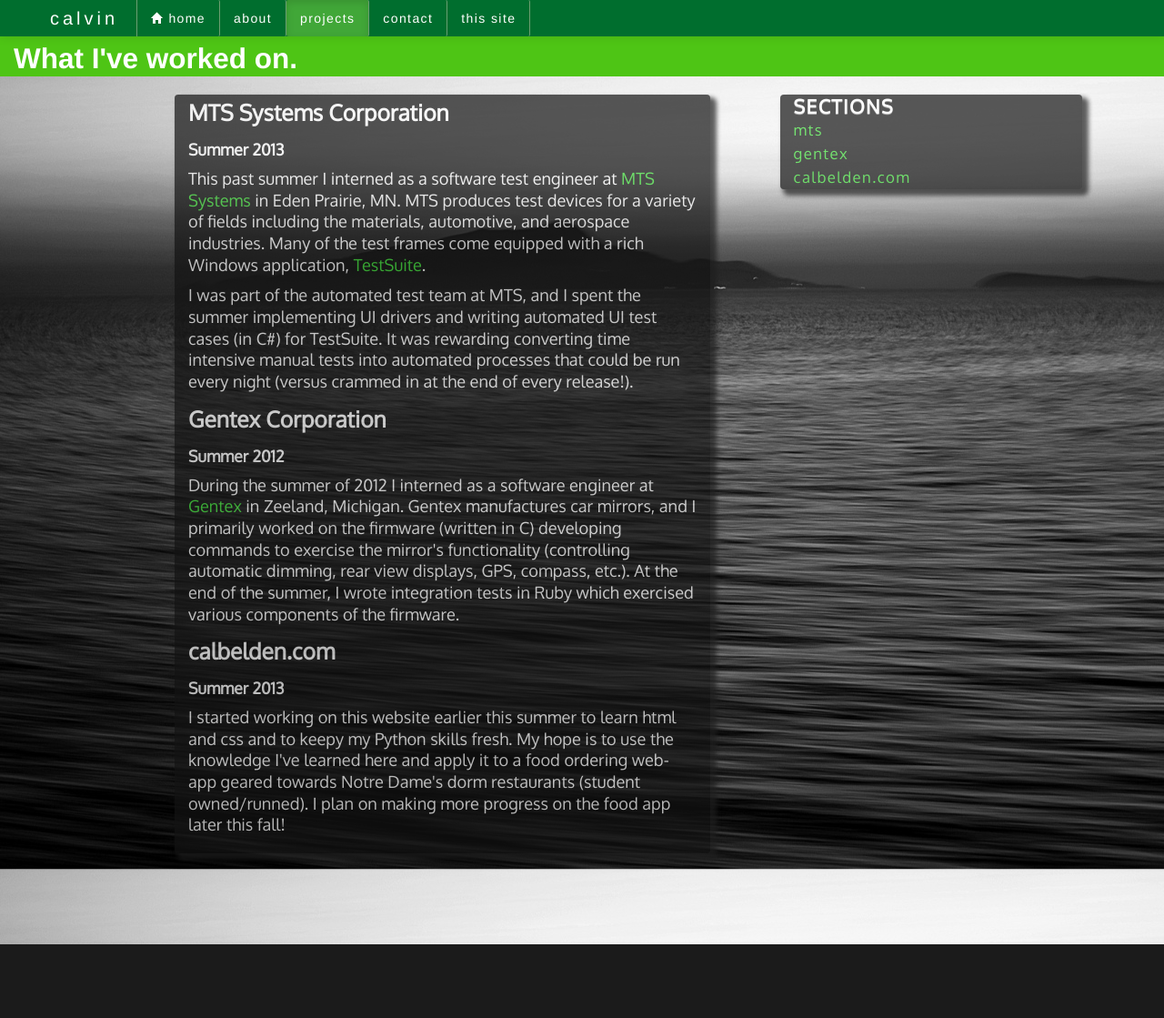
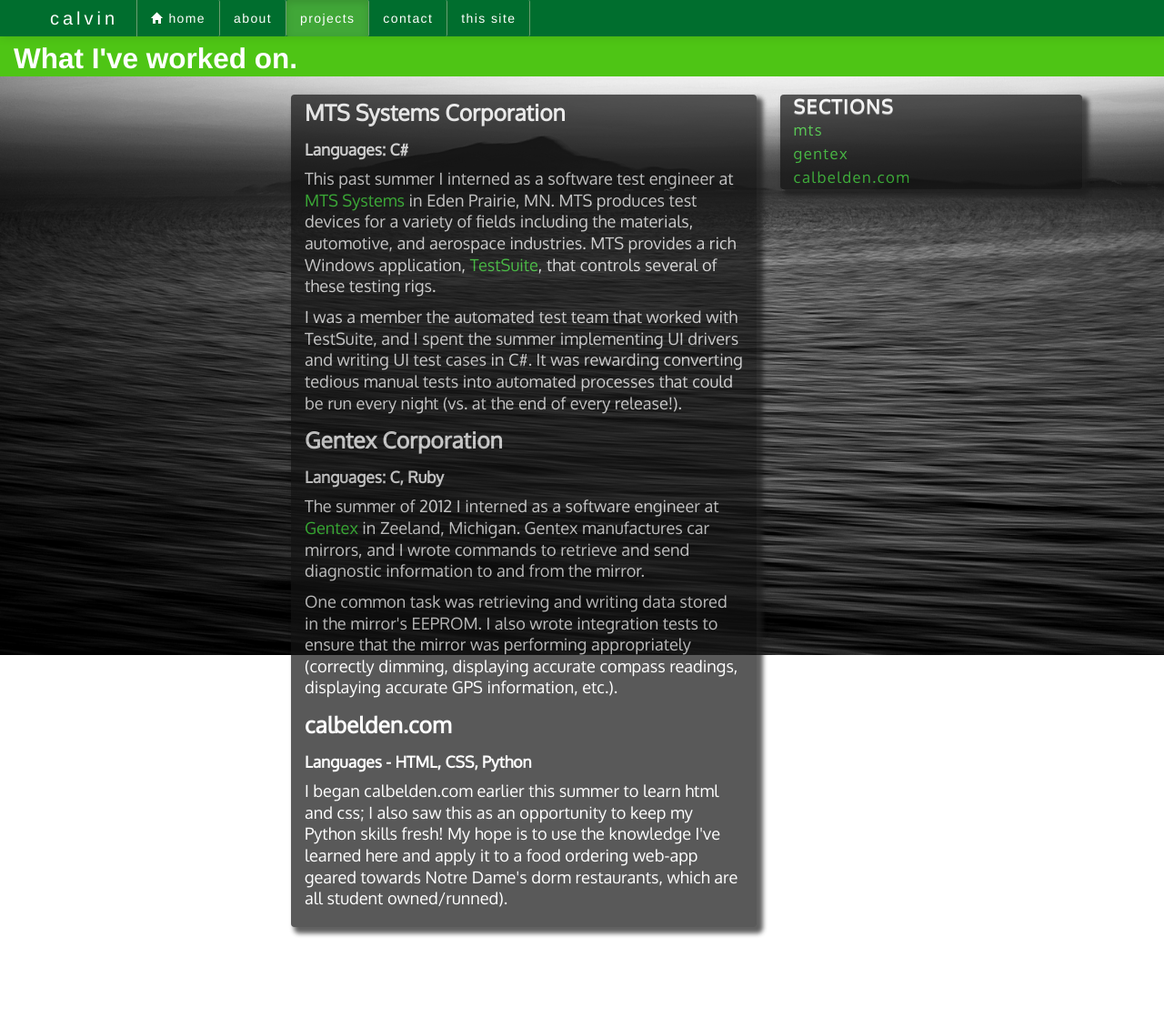
Before and after one commit to cbelden/MySite, a Flask app: page /projects in a window 1280 px wide. Shown: the whole page at 91% size. Before the commit the page ends 1038 px from the top, so only its background shows below. Run offline with Flask 2, Linux system fonts and the light colour scheme; some libraries are stand-ins or nearby versions.

Commit message:
finally added contact form (but have not supported it yet). tweakted ui. made background image stretch to screen: still having image height issues if viewport gets too skinny

```diff
--- a/mysite/static/custom/custom.css
+++ b/mysite/static/custom/custom.css
@@ -53,9 +53,23 @@
 body {
     padding-top: 30px;
     color: white;
-    background-image: url("italy.jpeg");
-    background-position: 40% 40%;
-    background-attachment: fixed;
+}
+
+
+/* Fix for fixed size background image. Code from this stackoverflow thread:
+ * http://stackoverflow.com/questions/1150163/stretch-and-scale-a-css-image-in-the-background-with-css-only
+ */
+.background-image {
+    height: 100%;
+    width: 100%;
+    position: fixed;
+    left: 0;
+    top: 0;
+    z-index: -1;
+}
+
+.stretch {
+  min-height: 100%;
 }
 
 /* Styling for primary page title */
@@ -68,9 +82,9 @@
     color: white;
 }
 
-/**/
+/* Main gutter on left side of the page */
 .gutter {
-  width: 15%;
+  width: 25%;
   float: left;
   height: 1px;
 }
@@ -78,7 +92,7 @@
 /* Box that contains main page content */
 .main-container {
     /* positioning */
-    width: 46%;
+    width: 40%;
     float: left;
     margin-bottom: 100px;
 
@@ -119,23 +133,6 @@
     text-shadow: none;
 }
 
-img {
-    border-radius:0.5em;
-    box-shadow: 0px 0px 0.5em #000000;
-    max-width: 100%;
-}
-
-.photo-container {
-   width : 90%;
-   float: left;
-}
-
-.photo-gutter {
-  width: 5%;
-  float: left;
-  height: 1px;
-}
-
 p {
     font-size: 130%;
     line-height: 1.3em;
@@ -158,3 +155,16 @@
 a {
     color: rgb(65, 221, 59);
 }
+
+form {
+  margin-left: 4%;
+}
+
+#message {
+  height: 10em;
+}
+
+#submit {
+  display: block;
+  color: rgb(31, 25, 25);
+}
--- a/mysite/templates/about.html
+++ b/mysite/templates/about.html
@@ -17,6 +17,7 @@
     <p>
         I am a senior Electrical Engineering student at the University of Notre Dame, though much of my free time has been dedicated to Computer Science.  If you'd like, you can take a look at my resume <a href="{{url_for('static', filename='resume/resume.pdf')}}">here</a> or head to the <a href="/projects">projects</a> page to look at my technical experience!
     </p>
+
     <h3>Recreation</h3>
     <p>
         When I'm not working, studying, reading, or tinkering, you can find me on the golf course shanking
--- a/mysite/templates/about_site.html
+++ b/mysite/templates/about_site.html
@@ -15,10 +15,10 @@
 {% block content %}
     <h3>The Tools</h3>
     <p>
-        This site was built using the Python web framework, <a href="http://flask.pocoo.org" target="_blank">Flask</a>.  Flask is a lightweight framework built to get web apps up and running quickly.
+        This site was built using <a href="http://flask.pocoo.org" target="_blank">Flask</a>.  Flask is a lightweight framework built to get Python web apps up and running quickly.
     </p>
     <p>
-        All of the pages on this site are rendered using <a href="http://jinja.pocoo.org/docs/" target="_blank">Jinja2</a> templates and the <a href="http://twitter.github.io/bootstrap/" target="_blank">Twitter Boostrap</a> toolkit, which have both been incredibly easy to use!  This site is hosted on <a href="http://heroku.com" target="_blank">Heroku</a> using their free tier (which has been great!).
+        All of the pages on this site are rendered using <a href="http://jinja.pocoo.org/docs/" target="_blank">Jinja2</a> templates and the <a href="http://twitter.github.io/bootstrap/" target="_blank">Twitter Boostrap</a> toolkit, which have both been really easy to use.  This site is hosted on <a href="http://heroku.com" target="_blank">Heroku</a> using their free tier (which has been great!).
     </p>
     <p>
         Stay Tuned: The source for this website will be available soon!
--- a/mysite/templates/base.html
+++ b/mysite/templates/base.html
@@ -36,6 +36,10 @@
     </div><!-- /.navbar-inner -->
   </div><!-- /.navbar -->
 
+  <div class="background-image">
+    <img src="{{url_for('static', filename='custom/italy.jpeg')}}" alt="Background image of an Italian island.">
+  </div>
+
   <!-- TITLE BAR -->
   <div class='title-bar'>
     {% block title %}{% endblock %}
--- a/mysite/templates/work.html
+++ b/mysite/templates/work.html
@@ -2,6 +2,10 @@
 
 {% block pagetitle %}
     Cal Belden - Projects
+{% endblock %}
+
+{% block style %}
+
 {% endblock %}
 
 {% block projects_nav %}
@@ -14,24 +18,27 @@
 
 {% block content %}
     <h3 id="mts" style="padding-top: 40px; margin-top: -40px;">MTS Systems Corporation</h3>
-    <h4>Summer 2013</h4>
+    <h4>Languages: C#</h4>
     <p>
-        This past summer I interned as a software test engineer at <a href="http://www.mts.com/en/index.htm" target="_blank">MTS Systems</a> in Eden Prairie, MN.  MTS produces test devices for a variety of fields including the materials, automotive, and aerospace industries.  Many of the test frames come equipped with a rich Windows application, <a href="http://www.mts.com/testsuite/" target="_blank">TestSuite</a>.
+        This past summer I interned as a software test engineer at <a href="http://www.mts.com/en/index.htm" target="_blank">MTS Systems</a> in Eden Prairie, MN.  MTS produces test devices for a variety of fields including the materials, automotive, and aerospace industries.  MTS provides a rich Windows application, <a href="http://www.mts.com/testsuite/" target="_blank">TestSuite</a>, that controls several of these testing rigs.
     </p>
     <p>
-        I was part of the automated test team at MTS, and I spent the summer implementing UI drivers and writing automated UI test cases (in C#) for TestSuite.  It was rewarding converting time intensive manual tests into automated processes that could be run every night (versus crammed in at the end of every release!).
+        I was a member the automated test team that worked with TestSuite, and I spent the summer implementing UI drivers and writing UI test cases in C#.  It was rewarding converting tedious manual tests into automated processes that could be run every night (vs. at the end of every release!).
     </p>
 
     <h3 id="gentex" style="padding-top: 40px; margin-top: -40px;">Gentex Corporation</h3>
-    <h4>Summer 2012</h4>
+    <h4>Languages: C, Ruby</h4>
     <p>
-        During the summer of 2012 I interned as a software engineer at <a href="http://www.gentex.com/" target="_blank">Gentex</a> in Zeeland, Michigan.  Gentex manufactures car mirrors, and I primarily worked on the firmware (written in C) developing commands to exercise the mirror's functionality (controlling automatic dimming, rear view displays, GPS, compass, etc.).  At the end of the summer, I wrote integration tests in Ruby which exercised various components of the firmware.
+        The summer of 2012 I interned as a software engineer at <a href="http://www.gentex.com/" target="_blank">Gentex</a> in Zeeland, Michigan.  Gentex manufactures car mirrors, and I wrote commands to retrieve and send diagnostic information to and from the mirror.
+    </p>
+    <p>
+        One common task was retrieving and writing data stored in the mirror's EEPROM.  I also wrote integration tests to ensure that the mirror was performing appropriately (correctly dimming, displaying accurate compass readings, displaying accurate GPS information, etc.).
     </p>
 
     <h3 id="this_site" style="padding-top: 40px; margin-top: -40px;">calbelden.com</h3>
-    <h4>Summer 2013</h4>
+    <h4>Languages - HTML, CSS, Python</h4>
     <p>
-        I started working on this website earlier this summer to learn html and css and to keepy my Python skills fresh.  My hope is to use the knowledge I've learned here and apply it to a food ordering web-app geared towards Notre Dame's dorm restaurants (student owned/runned).  I plan on making more progress on the food app later this fall!
+        I began calbelden.com earlier this summer to learn html and css; I also saw this as an opportunity to keep my Python skills fresh!  My hope is to use the knowledge I've learned here and apply it to a food ordering web-app geared towards Notre Dame's dorm restaurants, which are all student owned/runned).
     </p>
 {% endblock %}
 
--- a/mysite/views.py
+++ b/mysite/views.py
@@ -24,6 +24,10 @@
 def about_site():
     return render_template('about_site.html')
 
+@app.route('/contact')
+def contact():
+    return render_template('contact.html')
+
 
 # ---------- error handlers -----------
 @app.errorhandler(404)
```
Also changed, not shown: mysite/templates/contact.html (added, +32 -0 lines).
